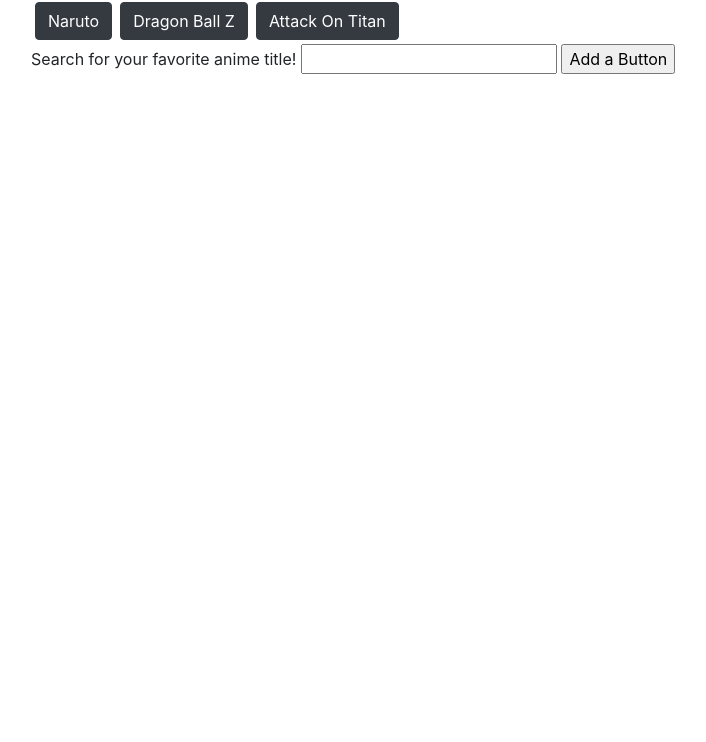
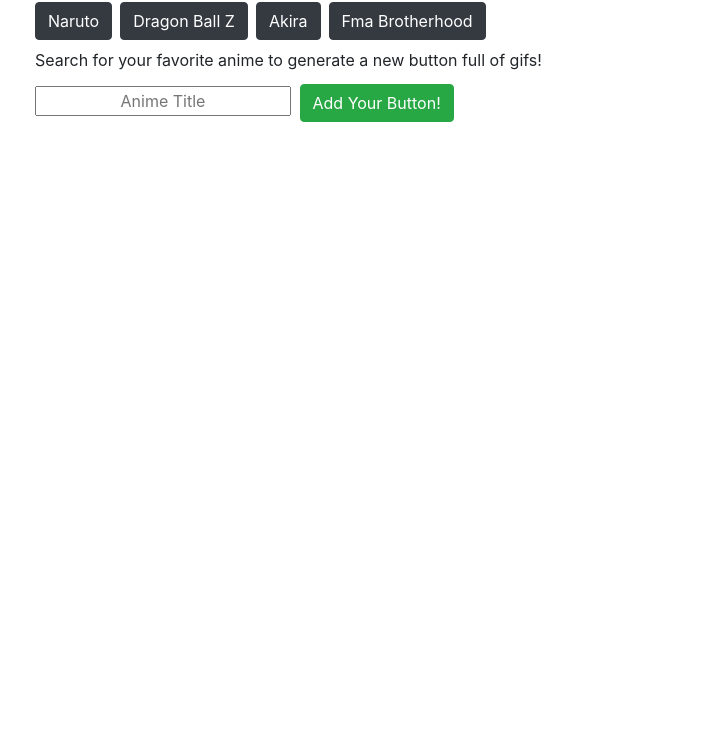
Before and after one commit to CurtisLane/GifTastic, a plain HTML site: page index.html in a window 1280 px wide. Shown: the part 58-800 px from the top of the page, without its empty margins (54-760 px from the left). Drawn offline with nearby package versions, Linux system fonts and the light colour scheme.

Commit message:
refactor app.js, update index.html with bootstrap style.

```diff
--- a/assets/javascript/app.js
+++ b/assets/javascript/app.js
@@ -1,14 +1,14 @@
 $( document ).ready(function() {
     console.log( "ready!" );
 
-    let topics = ['Naruto', 'Dragon Ball Z', 'Attack On Titan']
+    let topics = ['Naruto', 'Dragon Ball Z', 'Akira', 'FMA Brotherhood']
+    const displayGifsDiv = $('#displayGifs')
+    const buttons = $('#buttons')
 
     // Giphy API AJAX query
-    const api_key = 'T9XxzTKyf5mnTi81SiVMeqKKjtR1TO08'
-
-
     function displayGifs(){
 
+        const api_key = 'T9XxzTKyf5mnTi81SiVMeqKKjtR1TO08'
         let q = $(this).attr('data-name');
         let queryURL = 'https://api.giphy.com/v1/gifs/search?api_key=' + api_key + '&q=' + q + '&limit=10&offset=0&lang=en'
 
@@ -16,33 +16,31 @@
         url: queryURL,
         method: "GET"
         }).then(function(response) {
-            $('#displayGifs').empty()
+            displayGifsDiv.empty()
             console.log(response)
             let results = response.data
             for (let i = 0; i < results.length; i++){
+
                 let gifDiv = $('<div>');
                 let rating = results[i].rating;
                 let p = $('<p>').text('Rated: ' + rating);
                 let gifImage = $('<img>')
+
                 gifImage.attr('src', results[i].images.original_still.url)
                 gifImage.attr('data-still', results[i].images.original_still.url)
                 gifImage.attr('data-animate', results[i].images.original.url)
                 gifImage.attr('data-state', 'still')
-                gifImage.addClass('gif')
-
+                gifImage.addClass('gif img-fluid mx-1 my-3')
 
                 gifDiv.append(gifImage);
                 gifDiv.append(p);
-                $('#displayGifs').append(gifDiv);
+
+                displayGifsDiv.append(gifDiv);
             }
 
             $('.gif').on("click", function() {
                 console.log('clicked')
-                // The attr jQuery method allows us to get or set the value of any attribute on our HTML element
                 var state = $(this).attr("data-state");
-                // If the clicked image's state is still, update its src attribute to what its data-animate value is.
-                // Then, set the image's data-state to animate
-                // Else set src to the data-still value
                 if (state === "still") {
                   $(this).attr("src", $(this).attr("data-animate"));
                   $(this).attr("data-state", "animate");
@@ -59,8 +57,8 @@
 
 
 
-    function renderButtons() {
-        $('#buttons').empty()
+    function generateButtons() {
+        buttons.empty()
 
         for (let i = 0; i < topics.length; i++) {
             let btn = $('<button>');
@@ -70,7 +68,7 @@
             btn.text(topics[i].toLowerCase().replace(/\b[a-z]/g, function(txtVal) {
                 return txtVal.toUpperCase();
             }))
-            $('#buttons').append(btn);
+            buttons.append(btn);
         }
     }
 
@@ -81,31 +79,11 @@
 
         topics.push(topic);
 
-        renderButtons();
+        generateButtons();
     })
 
     $(document).on('click', '.topic', displayGifs);
 
-    renderButtons();
-
-    // #buttons -- where buttons will be pushed
-    // #searchForm -- the form with search input
-    // #searchInput -- input element for search
-    // #displayGifs -- div where gifs will be diplayed
-    // #addSearch -- click to search
-
-
-
-
-
-
-
-
-
-
-
-
-
-
+    generateButtons();
 
 });
--- a/index.html
+++ b/index.html
@@ -12,16 +12,18 @@
 </head>
 <body>
 
-    <div class="container">
-        <h1>GifTastic: Anime Edition!</h1>
+    <div class="container mx-auto">
+        <h1 class="m-1">GifTastic: Anime Edition!</h1>
 
         <div id="buttons"></div>
 
-        <form action="" id="searchForm">
-            <label for="searchInput">Search for your favorite anime title!</label>
-            <input type="text" id="searchInput">
+        <form class="m-1" action="" id="searchForm">
+            <div class="form-group">
+                <label for="searchInput" class="form-text">Search for your favorite anime to generate a new button full of gifs!</label>
+                <input type="text" class="text-center" placeholder="Anime Title" id="searchInput">
+                <button class="btn btn-success m-1" type="button" id="addSearch">Add Your Button!</button>
 
-            <input type="submit" id="addSearch" value="Add a Button">
+            </div>
         </form>
 
         <div id="displayGifs"></div>
```
